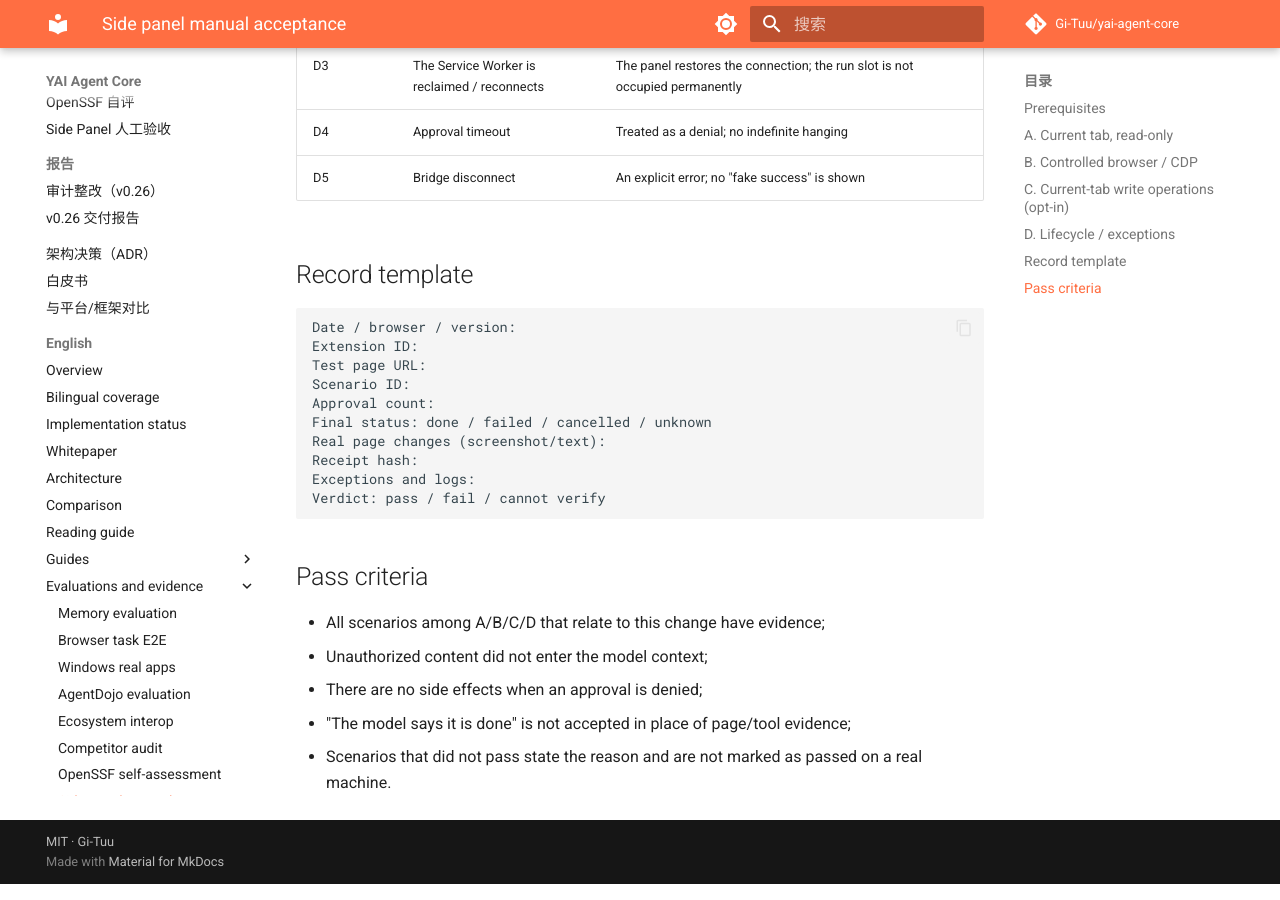
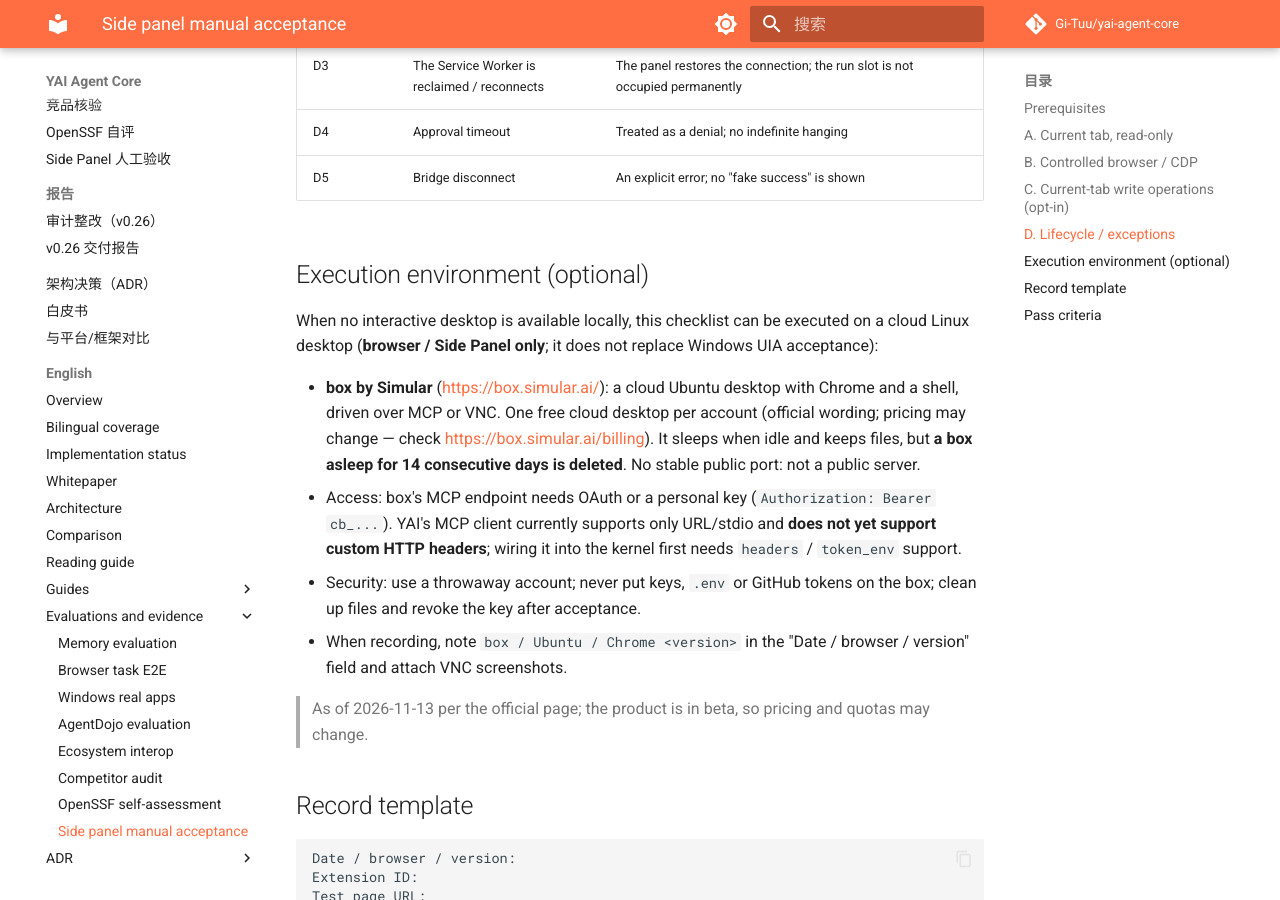
Before and after one commit to Gi-Tuu/yai-agent-core, an MkDocs documentation site: the page built from docs/evaluations/sidepanel-manual-acceptance.en.md, in a window 1280 px wide and 900 px high, scrolled down 2308 px. Built offline with MkDocs 1.6.1 and Material for MkDocs 9.7.7, drawn with Linux system fonts in a browser that asks for light colours; comment, search, counter and statistics services are not loaded.

Commit message:
docs: 记录云端桌面验收资源（box by Simular）
- sidepanel 人工验收清单（中英）新增"执行环境（可选）"：没有本机交互桌面时，
  可用 box 的 Ubuntu + Chrome 云桌面执行 A/B/C/D 场景，附官方链接、计费口径
  （以 billing 页为准）、14 天休眠删除、安全注意事项；
- 明确不能替代 Windows UIA；并记录接入前提：box MCP 需 OAuth/个人 key，
  YAI 内核 MCP 客户端当前不支持自定义 header（待补 headers/token_env）。

````diff
--- a/docs/evaluations/sidepanel-manual-acceptance.en.md
+++ b/docs/evaluations/sidepanel-manual-acceptance.en.md
@@ -53,6 +53,25 @@
 | D4 | Approval timeout | Treated as a denial; no indefinite hanging |
 | D5 | Bridge disconnect | An explicit error; no "fake success" is shown |
 
+## Execution environment (optional)
+
+When no interactive desktop is available locally, this checklist can be executed on a cloud Linux
+desktop (**browser / Side Panel only**; it does not replace Windows UIA acceptance):
+
+- **box by Simular** (<https://box.simular.ai/>): a cloud Ubuntu desktop with Chrome and a shell,
+  driven over MCP or VNC. One free cloud desktop per account (official wording; pricing may change —
+  check <https://box.simular.ai/billing>). It sleeps when idle and keeps files, but **a box asleep for
+  14 consecutive days is deleted**. No stable public port: not a public server.
+- Access: box's MCP endpoint needs OAuth or a personal key (`Authorization: Bearer cb_...`).
+  YAI's MCP client currently supports only URL/stdio and **does not yet support custom HTTP headers**;
+  wiring it into the kernel first needs `headers` / `token_env` support.
+- Security: use a throwaway account; never put keys, `.env` or GitHub tokens on the box; clean up files
+  and revoke the key after acceptance.
+- When recording, note `box / Ubuntu / Chrome <version>` in the "Date / browser / version" field and
+  attach VNC screenshots.
+
+> As of 2026-11-13 per the official page; the product is in beta, so pricing and quotas may change.
+
 ## Record template
 
 ```text
````
Also changed, not shown: docs/evaluations/sidepanel-manual-acceptance.md (+17 -0 lines).
